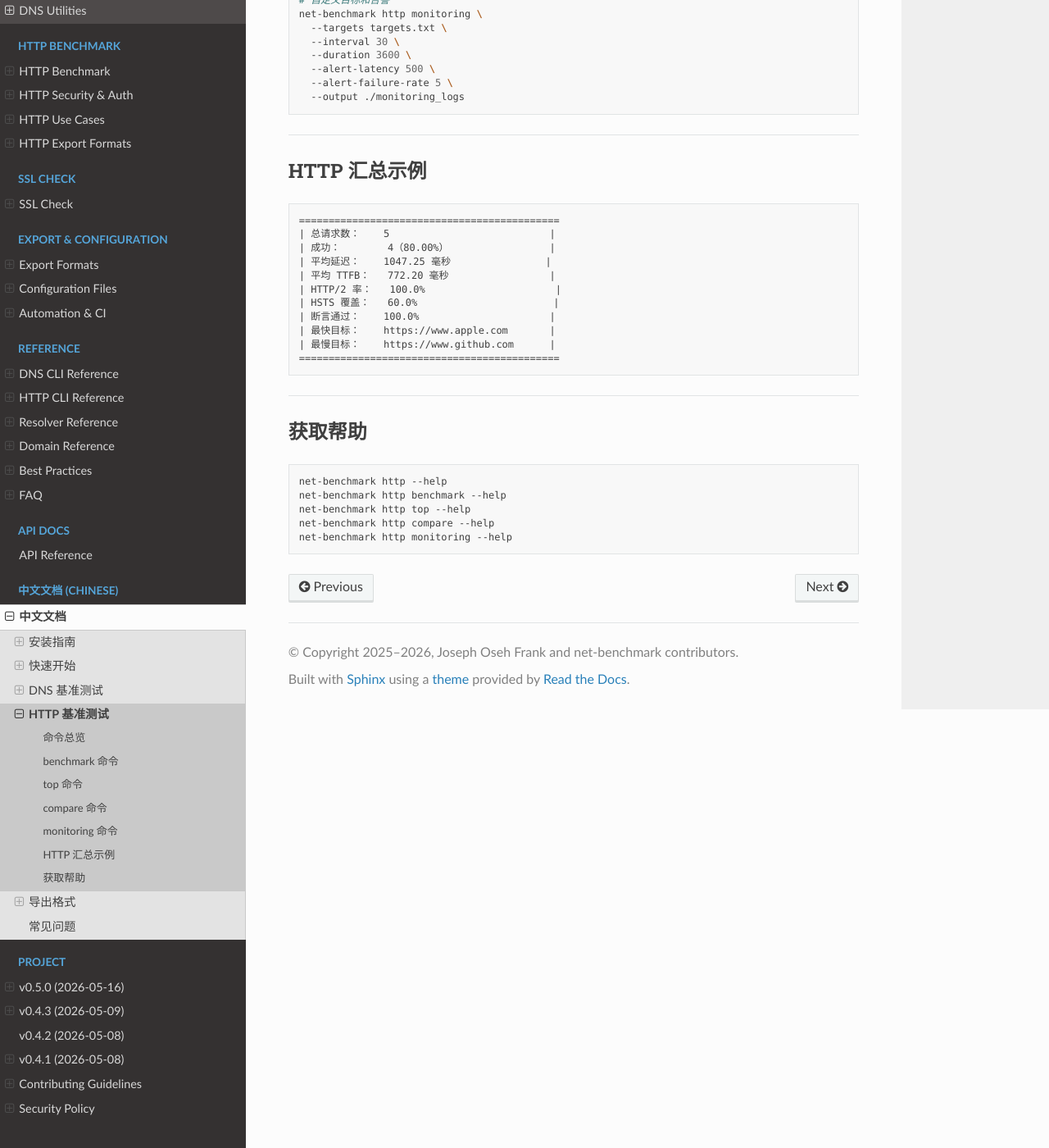
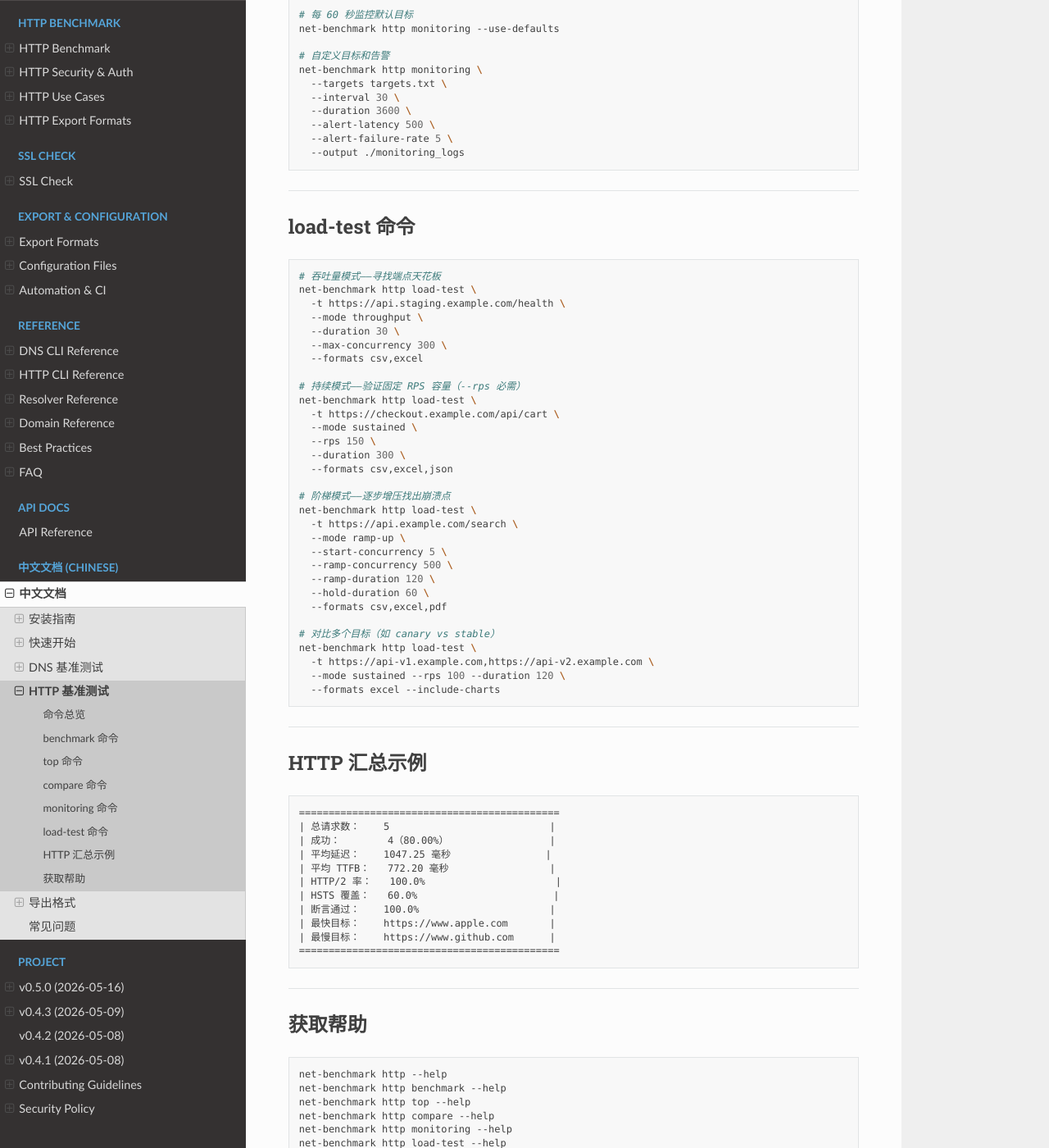
Before and after one commit to net-benchmark/net-benchmark, a Sphinx documentation site: the page built from docs/source/zh/http-benchmark.md, in a window 1280 px wide and 1400 px high, scrolled down 2083 px. Shown: the whole window at 82% size. Built offline with Sphinx 7.4.7 and the Read the Docs theme 3.1.0, drawn with Linux system fonts in a browser that asks for light colours; some of the changed text lies outside the part shown.

Commit message:
docs(http_bench): add load-test command documentation for rtd
- update rtd documentation: add load-test subcommand to `docs/source/zh/http-benchmark.md` and create new `docs/source/guides/http-load-test.md`. also update `README.md` and `README.zh.md`.

````diff
--- a/docs/source/zh/http-benchmark.md
+++ b/docs/source/zh/http-benchmark.md
@@ -12,6 +12,7 @@
 | `top` | 按速度排列所有目标 | `net-benchmark http top --limit 5` |
 | `compare` | 并排对比目标 | `net-benchmark http compare api.example.com api2.example.com` |
 | `monitoring` | 持续监控并告警 | `net-benchmark http monitoring --use-defaults` |
+| `load-test` | 持续负载测试，支持流量整形 | `net-benchmark http load-test -t https://api.example.com --mode throughput --duration 30` |
 
 ---
 
@@ -113,6 +114,44 @@ net-benchmark http monitoring \
 
 ---
 
+## load-test 命令
+
+```bash
+# 吞吐量模式——寻找端点天花板
+net-benchmark http load-test \
+  -t https://api.staging.example.com/health \
+  --mode throughput \
+  --duration 30 \
+  --max-concurrency 300 \
+  --formats csv,excel
+
+# 持续模式——验证固定 RPS 容量（--rps 必需）
+net-benchmark http load-test \
+  -t https://checkout.example.com/api/cart \
+  --mode sustained \
+  --rps 150 \
+  --duration 300 \
+  --formats csv,excel,json
+
+# 阶梯模式——逐步增压找出崩溃点
+net-benchmark http load-test \
+  -t https://api.example.com/search \
+  --mode ramp-up \
+  --start-concurrency 5 \
+  --ramp-concurrency 500 \
+  --ramp-duration 120 \
+  --hold-duration 60 \
+  --formats csv,excel,pdf
+
+# 对比多个目标（如 canary vs stable）
+net-benchmark http load-test \
+  -t https://api-v1.example.com,https://api-v2.example.com \
+  --mode sustained --rps 100 --duration 120 \
+  --formats excel --include-charts
+```
+
+---
+
 ## HTTP 汇总示例
 
 ```text
@@ -139,4 +178,5 @@ net-benchmark http benchmark --help
 net-benchmark http top --help
 net-benchmark http compare --help
 net-benchmark http monitoring --help
+net-benchmark http load-test --help
 ```
````
Also changed, not shown: README.md (+102 -7 lines), README.zh.md (+91 -2 lines), docs/source/guides/http-load-test.md (added, +103 -0 lines).
